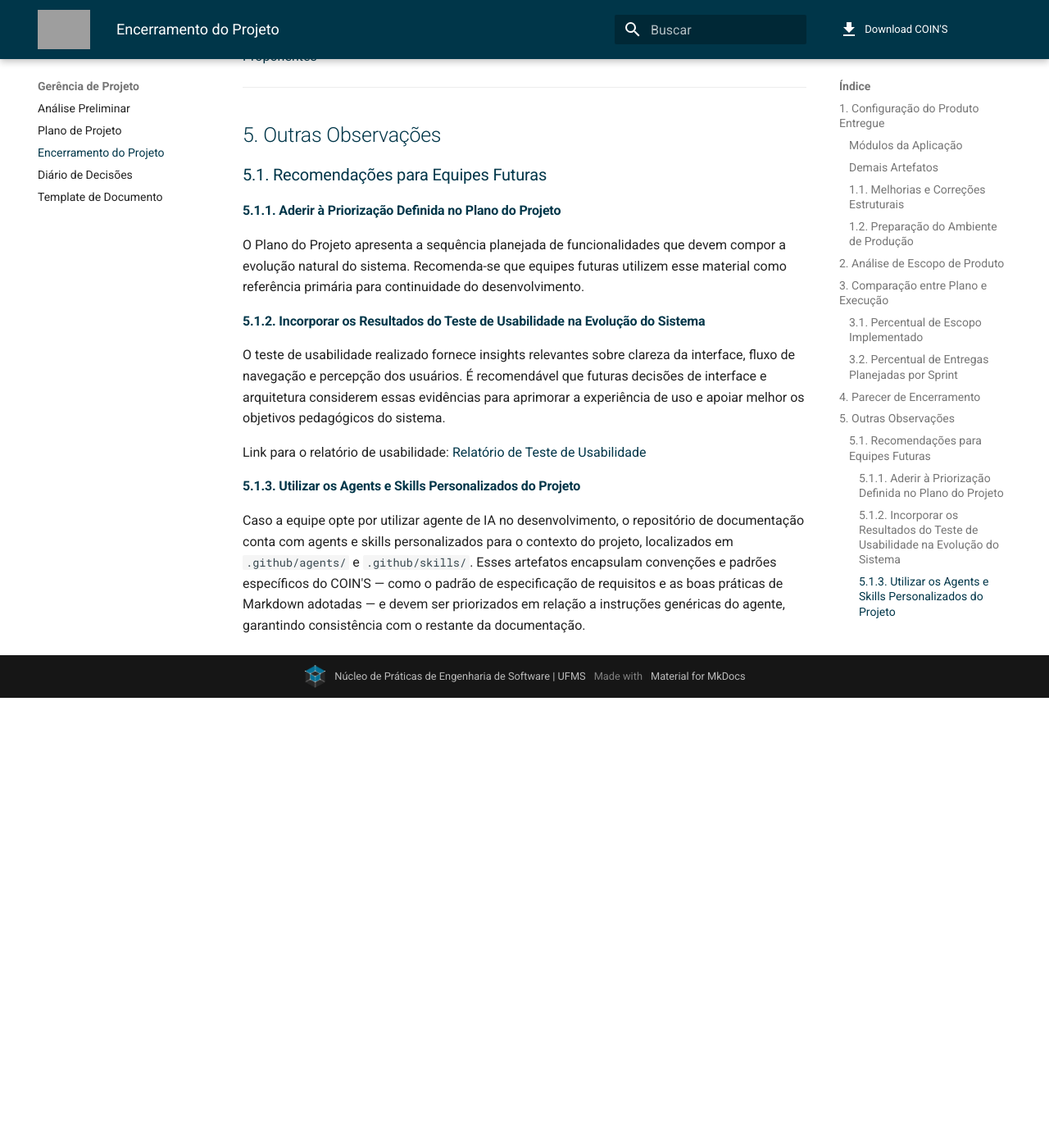
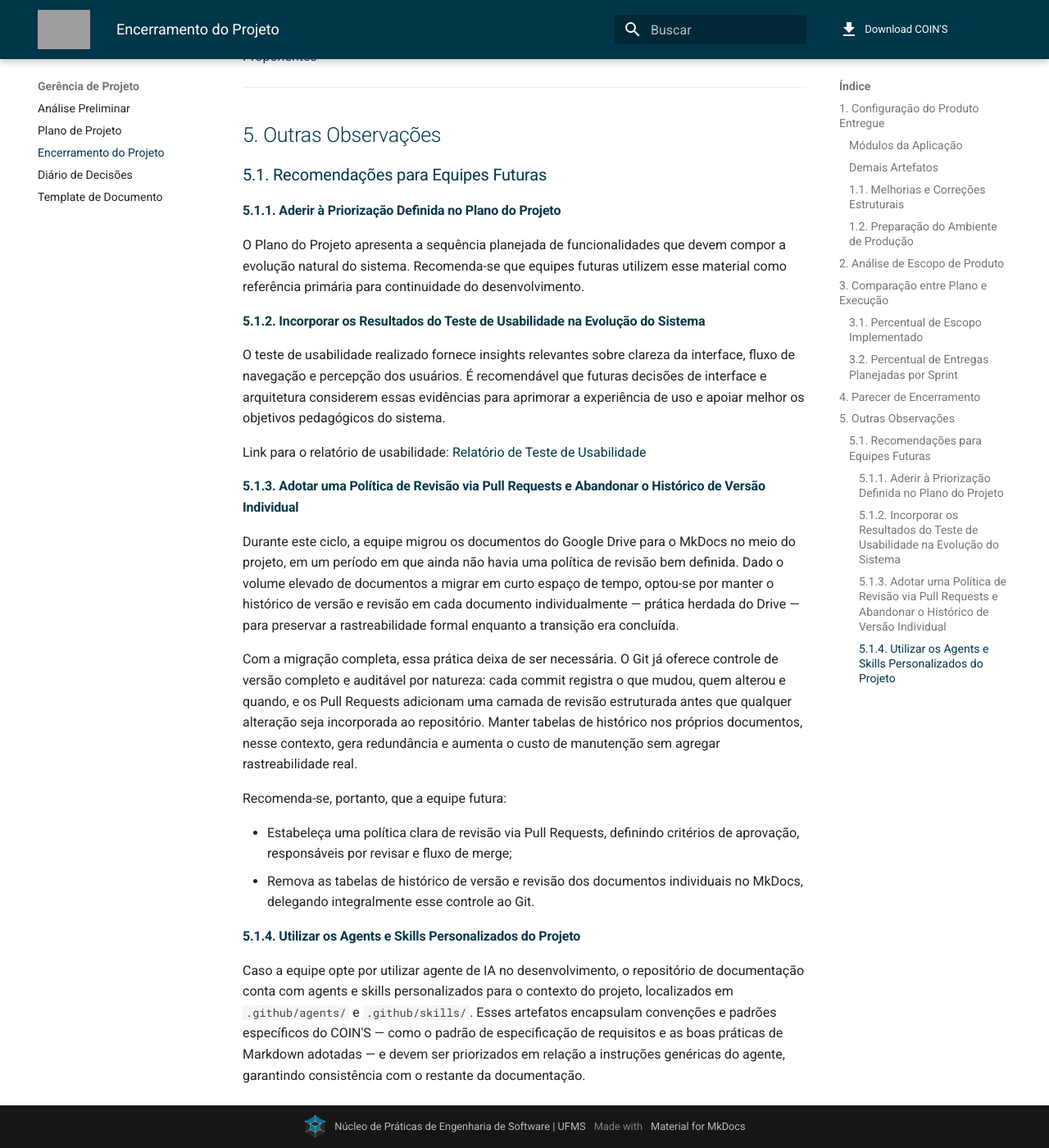
Before and after one commit to NES-Contabilidade-Integrada/doc-coins2026.1, an MkDocs documentation site: the page built from docs/gerencia-projeto/encerramento-do-projeto.md, in a window 1280 px wide and 1400 px high, scrolled down 4935 px. Shown: the whole window at 82% size. Built offline with MkDocs 1.6.1 and Material for MkDocs 9.7.7, drawn with Linux system fonts in a browser that asks for light colours; before the commit the page ends 5786 px from its top, so only the background shows below that; grey boxes are pictures that could not be loaded.

Commit message:
docs(gerencia): atualiza plano e encerramento do projeto
- Adiciona link dos Diagramas C4 na seção de Arquitetura de Software do plano
- Corrige parágrafo de viabilidade que renderizava como código por indentação indevida
- Adiciona recomendação 5.1.3 no encerramento sobre adoção de política de PRs e
  descontinuação do histórico de versão individual nos documentos MkDocs

Co-Authored-By: Claude Sonnet 4.6 <noreply@anthropic.com>

```diff
--- a/docs/gerencia-projeto/encerramento-do-projeto.md
+++ b/docs/gerencia-projeto/encerramento-do-projeto.md
@@ -143,6 +143,17 @@ O teste de usabilidade realizado fornece insights relevantes sobre clareza da in
 
 Link para o relatório de usabilidade: [Relatório de Teste de Usabilidade](../ihc/relatorio-teste-usabilidade.md)
 
-#### 5.1.3. Utilizar os Agents e Skills Personalizados do Projeto
+#### 5.1.3. Adotar uma Política de Revisão via Pull Requests e Abandonar o Histórico de Versão Individual
+
+Durante este ciclo, a equipe migrou os documentos do Google Drive para o MkDocs no meio do projeto, em um período em que ainda não havia uma política de revisão bem definida. Dado o volume elevado de documentos a migrar em curto espaço de tempo, optou-se por manter o histórico de versão e revisão em cada documento individualmente — prática herdada do Drive — para preservar a rastreabilidade formal enquanto a transição era concluída.
+
+Com a migração completa, essa prática deixa de ser necessária. O Git já oferece controle de versão completo e auditável por natureza: cada commit registra o que mudou, quem alterou e quando, e os Pull Requests adicionam uma camada de revisão estruturada antes que qualquer alteração seja incorporada ao repositório. Manter tabelas de histórico nos próprios documentos, nesse contexto, gera redundância e aumenta o custo de manutenção sem agregar rastreabilidade real.
+
+Recomenda-se, portanto, que a equipe futura:
+
+- Estabeleça uma política clara de revisão via Pull Requests, definindo critérios de aprovação, responsáveis por revisar e fluxo de merge;
+- Remova as tabelas de histórico de versão e revisão dos documentos individuais no MkDocs, delegando integralmente esse controle ao Git.
+
+#### 5.1.4. Utilizar os Agents e Skills Personalizados do Projeto
 
 Caso a equipe opte por utilizar agente de IA no desenvolvimento, o repositório de documentação conta com agents e skills personalizados para o contexto do projeto, localizados em `.github/agents/` e `.github/skills/`. Esses artefatos encapsulam convenções e padrões específicos do COIN'S — como o padrão de especificação de requisitos e as boas práticas de Markdown adotadas — e devem ser priorizados em relação a instruções genéricas do agente, garantindo consistência com o restante da documentação.
```
Also changed, not shown: docs/gerencia-projeto/plano-do-projeto.md (+3 -4 lines).
